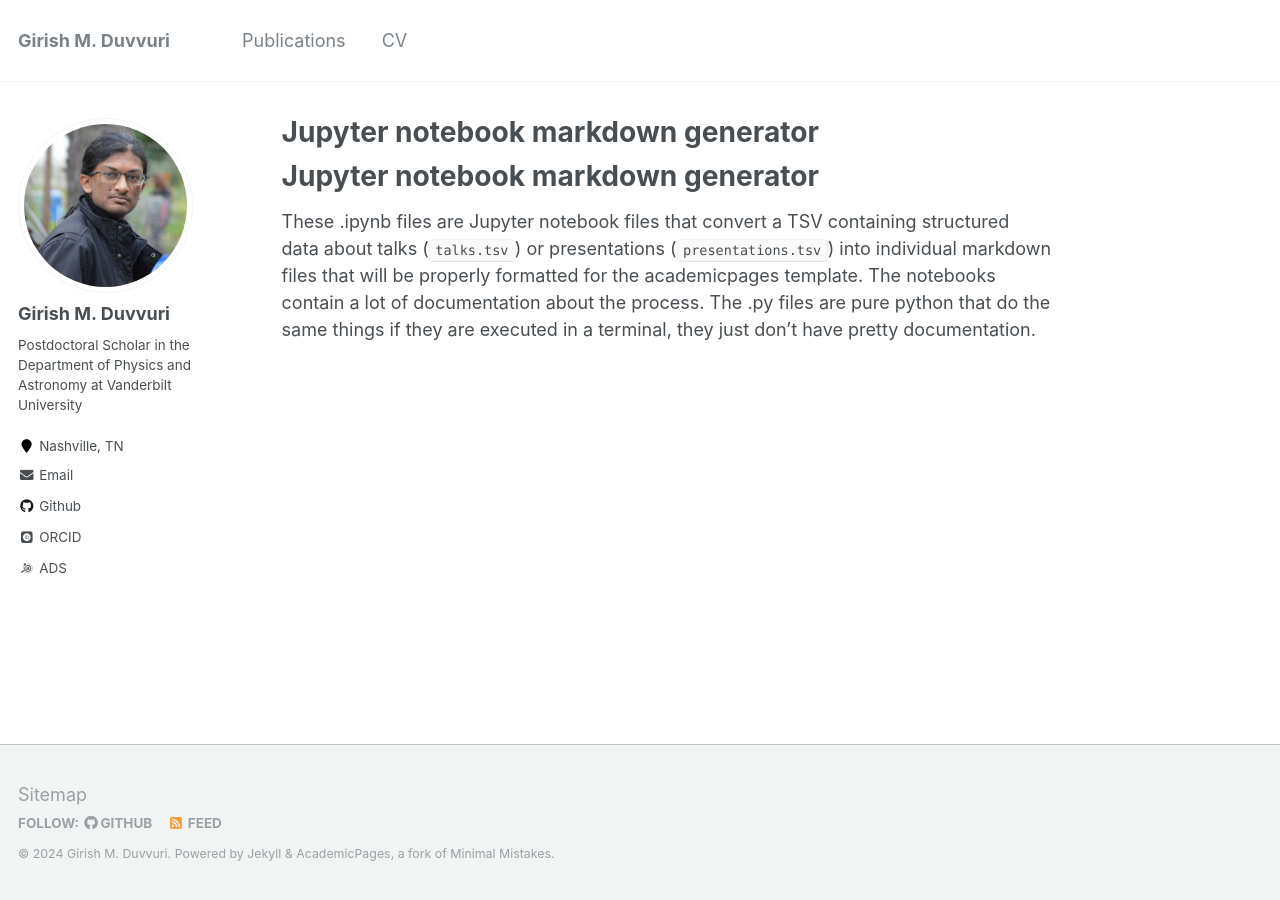
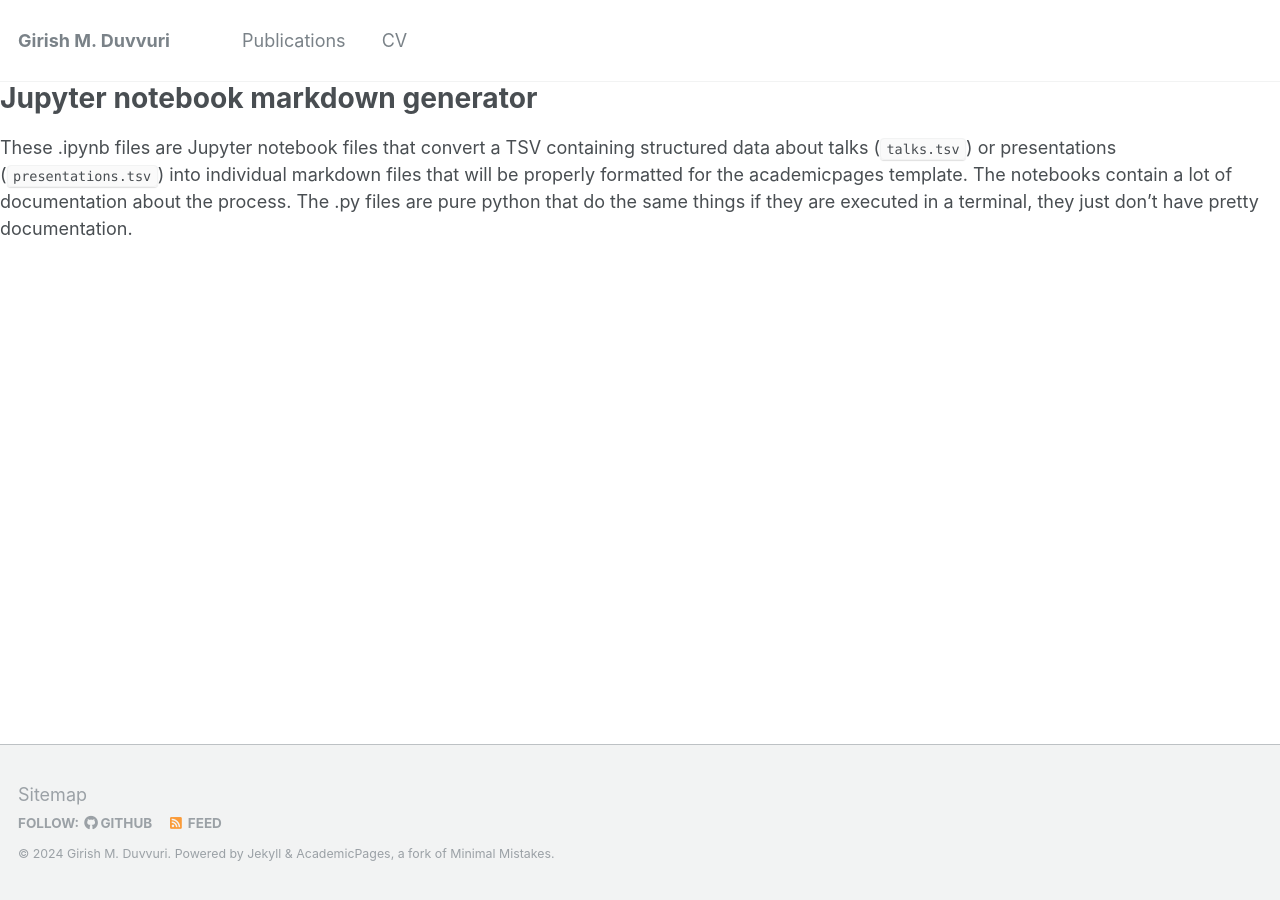
Before and after one commit to gmduvvuri/gmduvvuri.github.io, a Jekyll site: the page built from markdown_generator/readme.md, in a window 1280 px wide. Built offline with Jekyll 4.4.1, drawn with Linux system fonts in a browser that asks for light colours; some web fonts are replaced; our own code applies the rules of GitHub Pages for plain Markdown files; part of the change alters nothing that is shown.

Commit message:
Update _config.yml

```diff
--- a/_config.yml
+++ b/_config.yml
@@ -84,7 +84,7 @@ author:
 # Reading Files
 include:
   - .htaccess
-  - _pages
+  # - _pages
   - files
 exclude:
   - "*.sublime-project"
@@ -156,23 +156,23 @@ collections:
 # Defaults
 defaults:
   # _posts
-  - scope:
-      path: ""
-      type: posts
-    values:
-      layout: single
-      author_profile: true
-      read_time: true
-      comments: true
-      share: true
-      related: true
-  # _pages
-  - scope:
-      path: ""
-      type: pages
-    values:
-      layout: single
-      author_profile: true
+  # - scope:
+  #     path: ""
+  #     type: posts
+  #   values:
+  #     layout: single
+  #     author_profile: true
+  #     read_time: true
+  #     comments: true
+  #     share: true
+  #     related: true
+  # # _pages
+  # - scope:
+  #     path: ""
+  #     type: pages
+  #   values:
+  #     layout: single
+  #     author_profile: true
   # _teaching
   # - scope:
   #     path: ""
```
